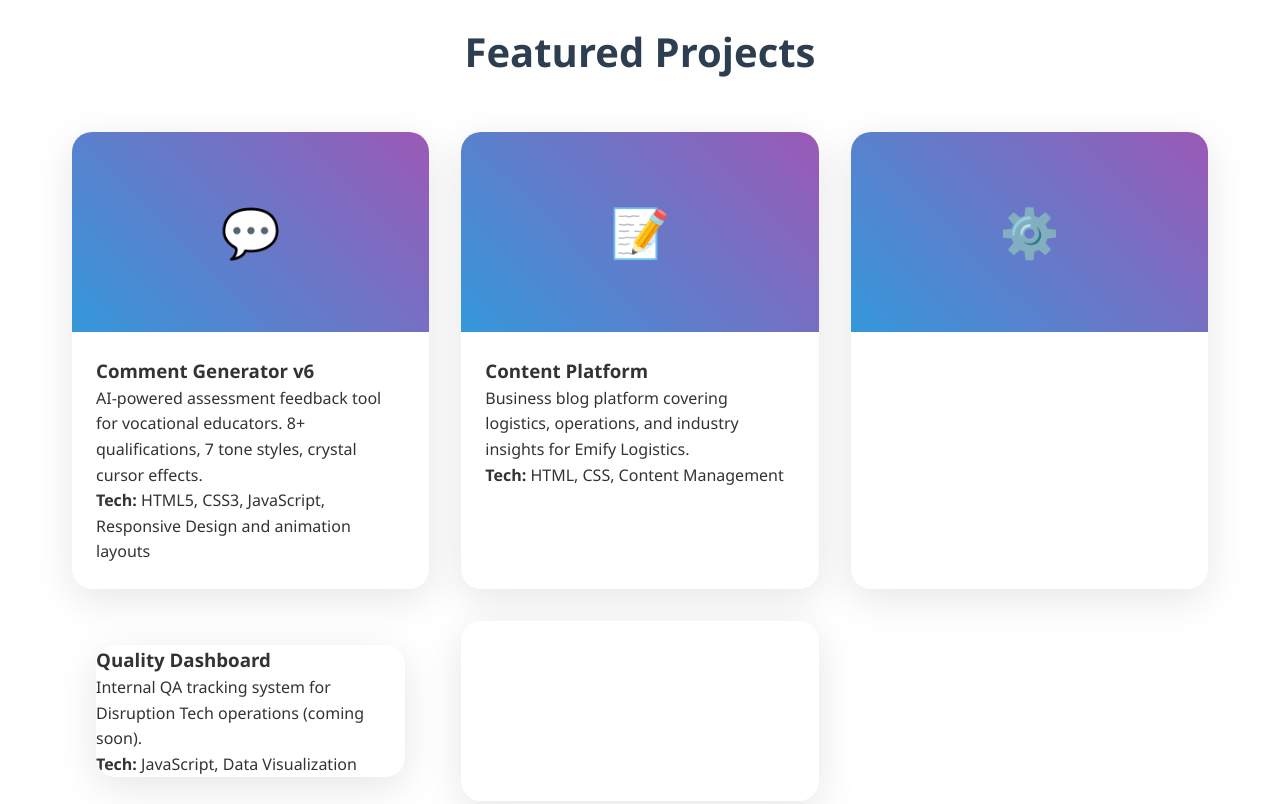
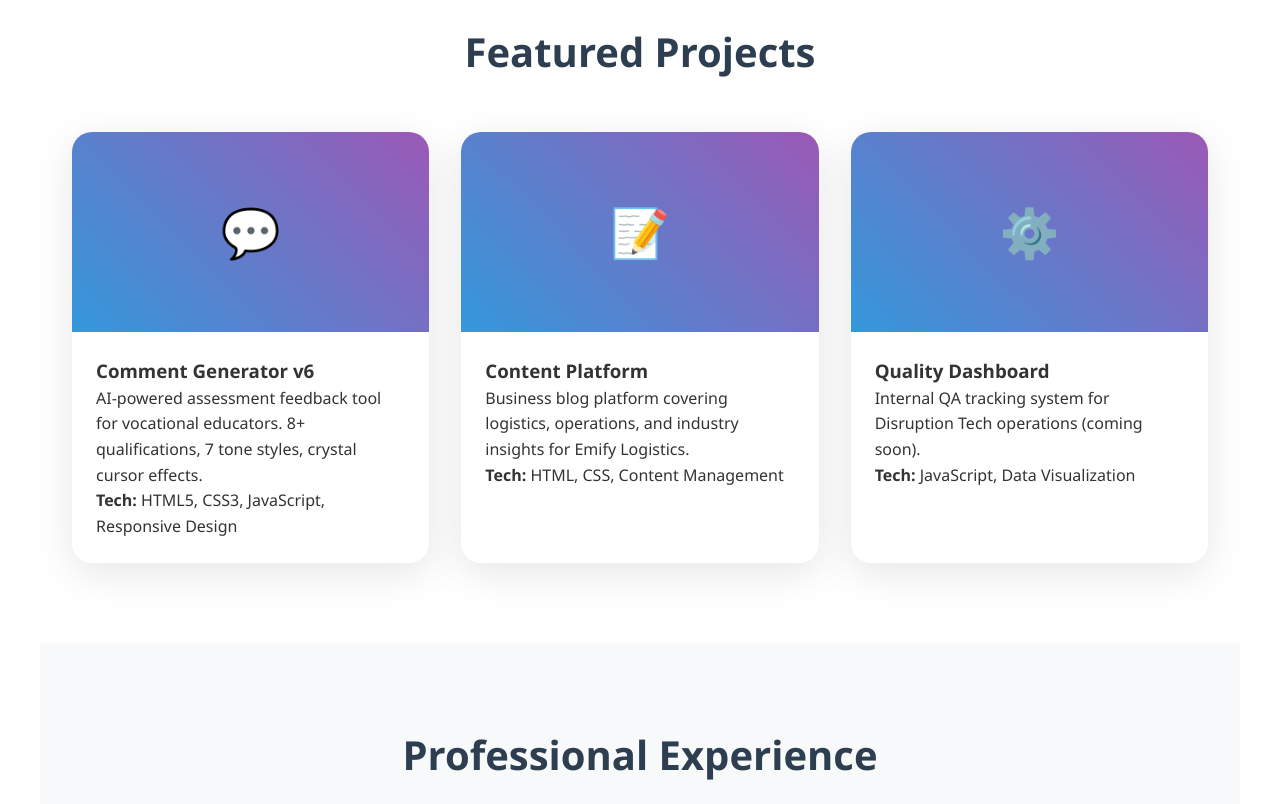
Before and after one commit to amify001-cpu/Portfolio-Umar, a plain HTML site: page index.html in a window 1280 px wide. Shown: the part 1540-2344 px from the top of the page. Drawn offline with Linux system fonts and the light colour scheme.

Commit message:
Update project links and content in index.html

```diff
--- a/index.html
+++ b/index.html
@@ -332,18 +332,18 @@
         </div>
     </section>
 
-    <!-- Projects -->
    <section id="projects">
     <h2 class="section-title">Featured Projects</h2>
     <div class="projects-grid">
-            <a href="https://emifylogistics.com/comment-generator" class="project-card project-link" target="_blank">
+        <a href="https://amify001-cpu.github.io/Commentgenerator/" class="project-card project-link" target="_blank">
             <div class="project-image">💬</div>
             <div class="project-content">
                 <h3>Comment Generator v6</h3>
                 <p>AI-powered assessment feedback tool for vocational educators. 8+ qualifications, 7 tone styles, crystal cursor effects.</p>
-                    <p><strong>Tech:</strong> HTML5, CSS3, JavaScript, Responsive Design and animation layouts</p>
+                <p><strong>Tech:</strong> HTML5, CSS3, JavaScript, Responsive Design</p>
             </div>
         </a>
+
         <a href="https://emifylogistics.com/blog-list" class="project-card project-link" target="_blank">
             <div class="project-image">📝</div>
             <div class="project-content">
@@ -352,13 +352,13 @@
                 <p><strong>Tech:</strong> HTML, CSS, Content Management</p>
             </div>
         </a>
-            <a href="#" class="project-card project-link">
+
+        <a href="https://amify001-cpu.github.io/Car-Crm/" class="project-card project-link" target="_blank">
             <div class="project-image">⚙️</div>
             <div class="project-content">
                 <h3>Quality Dashboard</h3>
                 <p>Internal QA tracking system for Disruption Tech operations (coming soon).</p>
                 <p><strong>Tech:</strong> JavaScript, Data Visualization</p>
-                    <a href="https://amify001-cpu.github.io/Car-Crm/" class="project-card project-link">
             </div>
         </a>
     </div>
```
Lines whose indentation alone changed are shown as unchanged.
